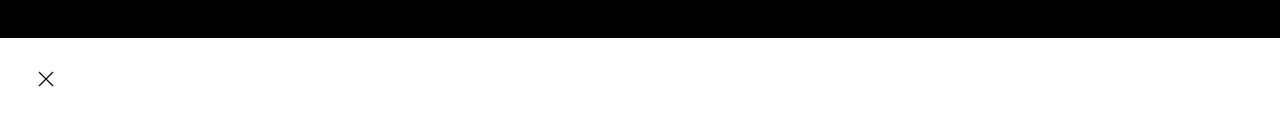
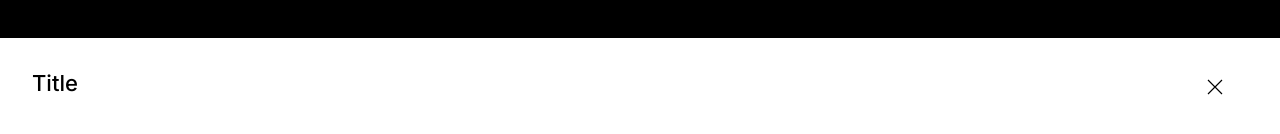
Before and after one commit to UmberBn/react-dialogue-component, a React (Create React App) app: page / in a window 1280 px wide. Shown: the part 634-768 px from the top of the page. Built offline with nearby package versions, Linux system fonts and the light colour scheme.

Commit message:
refactor: add padding to close button

```diff
--- a/src/index.tsx
+++ b/src/index.tsx
@@ -10,6 +10,7 @@ ReactDOM.render(
       closeOnOverlayClick={false}
       isOpen={true}
       onClose={() => {}}
+      title={"Title"}
     />
   </React.StrictMode>,
   document.getElementById("root")
--- a/src/styles.ts
+++ b/src/styles.ts
@@ -46,6 +46,7 @@ export const Title = styled.p`
 export const CloseButton = styled.button`
   background-color: transparent;
   border: none;
+  padding: 9px 25px 0px 25px;
 `;
 
 export const CloseButtonSvg = styled.img``;
```
